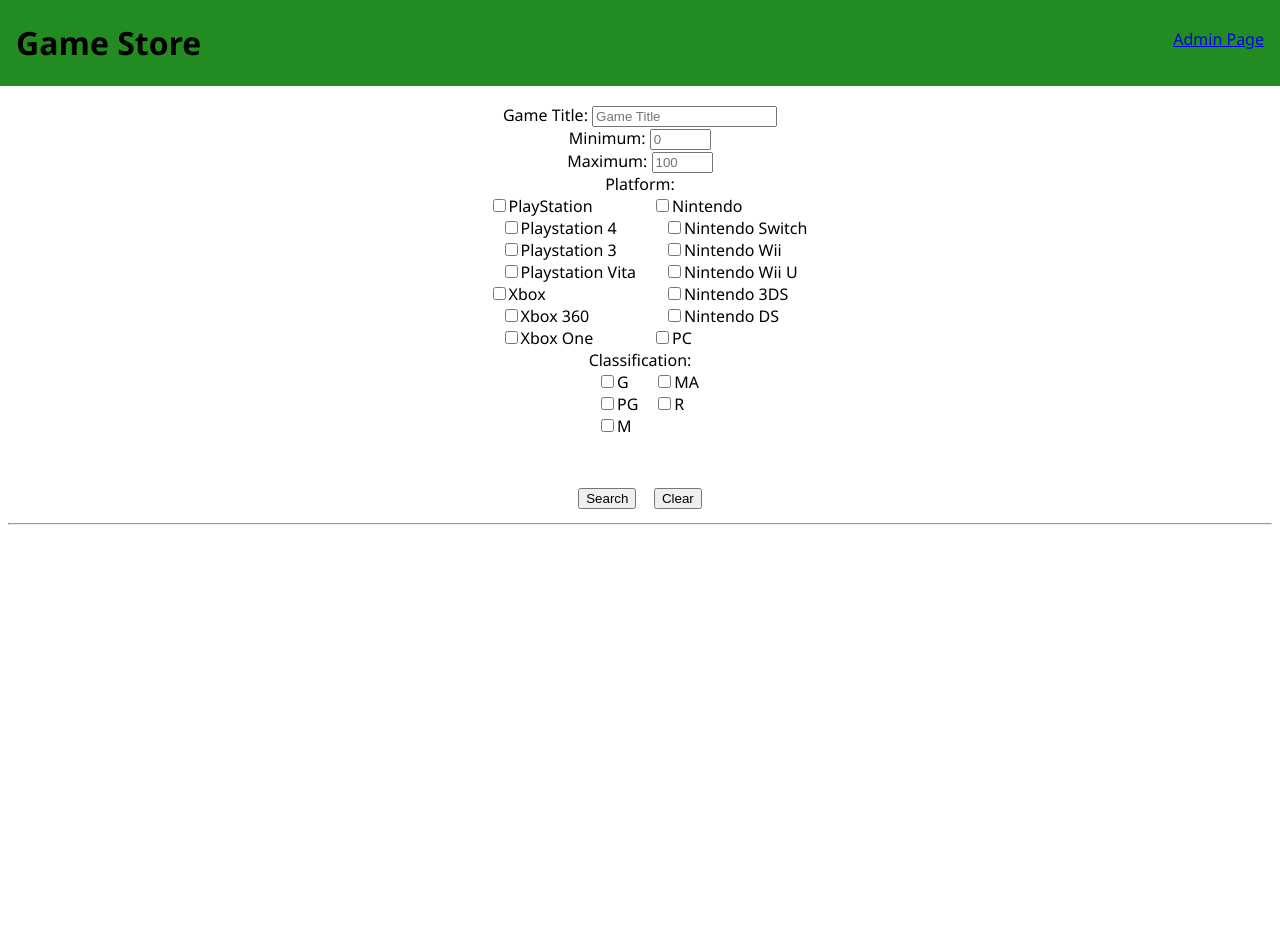
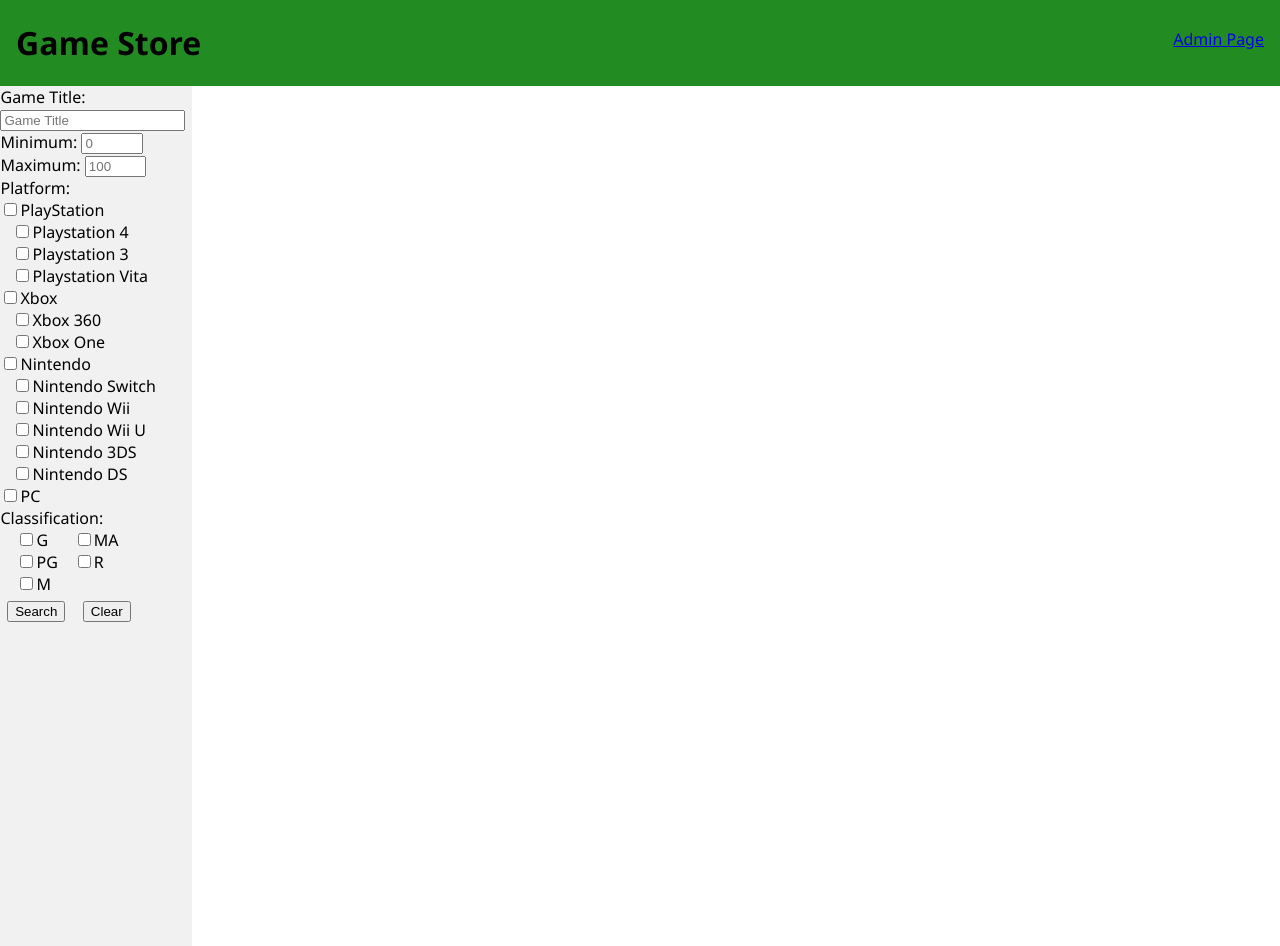
Before and after one commit to DrWalrus1/ISIT307-Backend-Web-Programming, a PHP site: page / in a window 1280 px wide. Run offline with PHP 8.4, Linux system fonts and the light colour scheme; data that the repository does not hold is empty.

Commit message:
Changed index.html to have fixed vertical navbar containing filter

```diff
--- a/Assignment 7/index.php
+++ b/Assignment 7/index.php
@@ -244,8 +244,7 @@ $genres = getUniqueGenres($games);
 </head>
 <body>
     <?php include 'header.html'?>
-    <div style="text-align:center">
-        <div id="searchArea">
+    <div id="searchArea" class="searchArea">
             <form id="searchForm">
                 <label for="titleInput">Game Title:</label>
                 <input id="titleInput" type="text" name="title" placeholder="Game Title"/>
@@ -258,8 +257,7 @@ $genres = getUniqueGenres($games);
                 <br>
                 <label>Platform:</label>
                 <br>
-                <div class="row">
-                    <div class="column">
+                <div>
                     <!-- TODO: dynamically add checkboxes -->
                     <!-- TODO: Add counters for current number being shown in viewArea -->
                     <div id="PlayStation">
@@ -277,8 +275,6 @@ $genres = getUniqueGenres($games);
                             <input type="checkbox" id="XboxOne" name="platform[]" value="Xbox One"><label for="XboxOne">Xbox One</label><br>
                         </div>
                     </div>
-                    </div>
-                    <div class="column">
                     <div id="nintendo">
                         <input type="checkbox" id="NintendoCheckbox" name="platform[]" value="Nintendo"><label for="NintendoCheckbox">Nintendo</label><br>
                         <div id="nintendoSelection" style="padding-left:0.75em">
@@ -291,10 +287,9 @@ $genres = getUniqueGenres($games);
                     </div>
                     <input type="checkbox" id="PC" name="platform[]" value="PC"><label for="PC">PC</label><br>
                 </div>
-                </div>
                 <label>Classification:</label>
                 <br>
-                <div class="row">
+                <div style="display:flex">
                     <div class="column">
                         <input type="checkbox" id="G" name="classification[]" value="G"><label for="G">G</label><br>
                         <input type="checkbox" id="PG" name="classification[]" value="PG"><label for="PG">PG</label><br>
@@ -305,14 +300,12 @@ $genres = getUniqueGenres($games);
                         <input type="checkbox" id="R" name="classification[]" value="R"><label for="R">R</label><br>
                     </div>
                 </div>
-                <br>
-                <br>
                 <input class="button" type="submit" value="Search"/>
                 <button type="button" class="button" onclick="clearForm(this.form.id);">Clear</button>
             </form>
         </div>
-        <hr>
-        <div id="viewArea">
+    <div style="text-align:center">
+        <div id="viewArea" class="viewArea">
             <?php echo LoadGames(FilterGames($games))?>
             <br>
             <br>
--- a/Assignment 7/style.css
+++ b/Assignment 7/style.css
@@ -1,7 +1,22 @@
 body {
-    padding-top: 6em;
     padding-bottom: 6em;
     font-family: 'Segoe UI', Tahoma, Geneva, Verdana, sans-serif;
+}
+
+.searchArea {
+    margin-top: 4.85em;
+    margin-left: -0.47em;
+    padding: 0;
+    width: 12em;
+    background-color: #f1f1f1;
+    position: fixed;
+    height: 100%;
+    overflow: auto;
+}
+
+.viewArea {
+    padding-top: 6em;
+    margin-left: 10%;
 }
 
 textarea {
```
Lines whose indentation alone changed are shown as unchanged.
